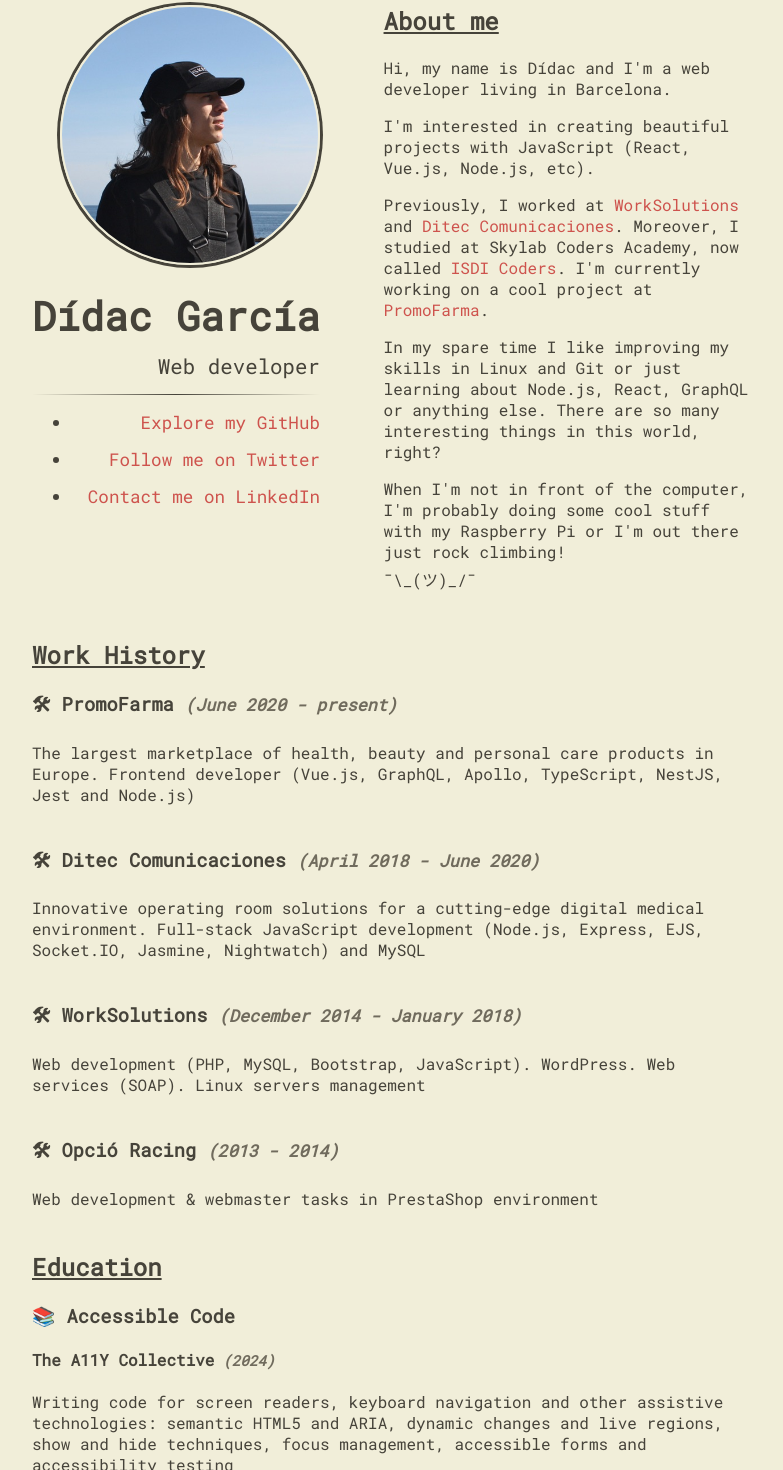
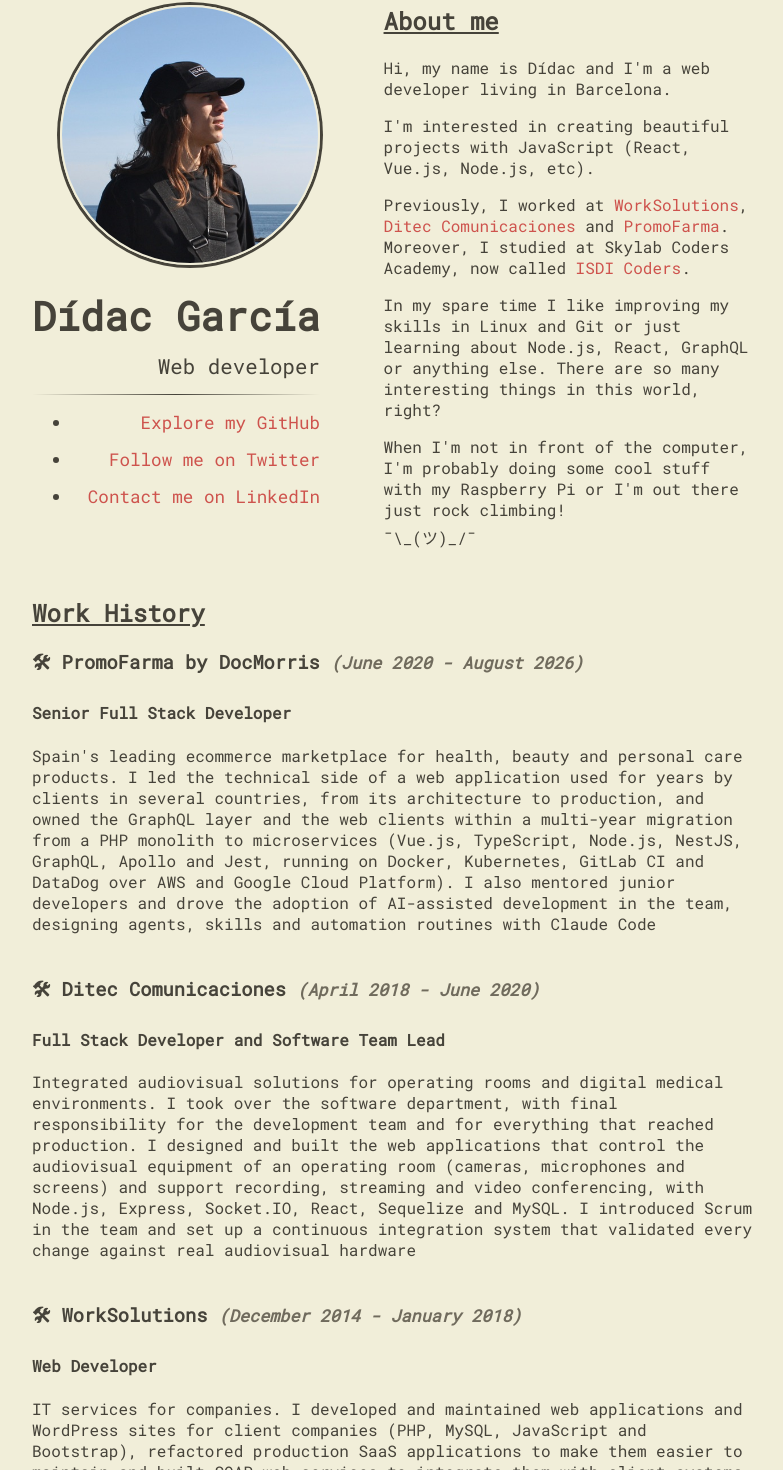
Before and after one commit to didaquis/didaquis.github.io, a Next.js app: page / in a window 1280 px wide. Shown: the part 79-1549 px from the top of the page, without its empty margins (246-1029 px from the left). Built offline with nearby package versions, Linux system fonts and the light colour scheme; some icons are missing.

Commit message:
Update Work History with roles, closed PromoFarma period and CV details

```diff
--- a/components/AboutMe.js
+++ b/components/AboutMe.js
@@ -4,7 +4,7 @@
 			<h2>About me</h2>
 			<p>Hi, my name is Dídac and I'm a web developer living in Barcelona.</p>
 			<p>I'm interested in creating beautiful projects with JavaScript (React, Vue.js, Node.js, etc).</p>
-			<p>Previously, I worked at <a href="https://worksolutions.es" target="_blank" rel="noopener noreferrer" title="WorkSolutions">WorkSolutions</a> and <a href="https://ditec.es" target="_blank" rel="noopener noreferrer" title="Ditec Comunicaciones">Ditec Comunicaciones</a>. Moreover, I studied at Skylab Coders Academy, now called <a href="https://isdicoders.com" target="_blank" rel="noopener noreferrer" title="ISDI Coders">ISDI Coders</a>. I'm currently working on a cool project at <a href="https://www.promofarma.com" target="_blank" rel="noopener noreferrer" title="PromoFarma">PromoFarma</a>.</p>
+			<p>Previously, I worked at <a href="https://worksolutions.es" target="_blank" rel="noopener noreferrer" title="WorkSolutions">WorkSolutions</a>, <a href="https://ditec.es" target="_blank" rel="noopener noreferrer" title="Ditec Comunicaciones">Ditec Comunicaciones</a> and <a href="https://www.promofarma.com" target="_blank" rel="noopener noreferrer" title="PromoFarma">PromoFarma</a>. Moreover, I studied at Skylab Coders Academy, now called <a href="https://isdicoders.com" target="_blank" rel="noopener noreferrer" title="ISDI Coders">ISDI Coders</a>.</p>
 			<p>In my spare time I like improving my skills in Linux and Git or just learning about Node.js, React, GraphQL or anything else. There are so many interesting things in this world, right?</p>
 			<p>When I'm not in front of the computer, I'm probably doing some cool stuff with my Raspberry Pi or I'm out there just rock climbing!<br /><span className="smile-face">¯\_(ツ)_/¯</span></p>
 		</section>
--- a/components/WorkHistory.js
+++ b/components/WorkHistory.js
@@ -2,20 +2,24 @@
 	<section className="full-width-section">
 		<h2>Work History</h2>
 		<article>
-			<h3>🛠 PromoFarma <span>(June 2020 - present)</span></h3>
-			<p>The largest marketplace of health, beauty and personal care products in Europe. Frontend developer (Vue.js, GraphQL, Apollo, TypeScript, NestJS, Jest and Node.js)</p>
+			<h3>🛠 PromoFarma by DocMorris <span>(June 2020 - August 2026)</span></h3>
+			<h4>Senior Full Stack Developer</h4>
+			<p>Spain's leading ecommerce marketplace for health, beauty and personal care products. I led the technical side of a web application used for years by clients in several countries, from its architecture to production, and owned the GraphQL layer and the web clients within a multi-year migration from a PHP monolith to microservices (Vue.js, TypeScript, Node.js, NestJS, GraphQL, Apollo and Jest, running on Docker, Kubernetes, GitLab CI and DataDog over AWS and Google Cloud Platform). I also mentored junior developers and drove the adoption of AI-assisted development in the team, designing agents, skills and automation routines with Claude Code</p>
 		</article>
 		<article>
 			<h3>🛠 Ditec Comunicaciones <span>(April 2018 - June 2020)</span></h3>
-			<p>Innovative operating room solutions for a cutting-edge digital medical environment. Full-stack JavaScript development (Node.js, Express, EJS, Socket.IO, Jasmine, Nightwatch) and MySQL</p>
+			<h4>Full Stack Developer and Software Team Lead</h4>
+			<p>Integrated audiovisual solutions for operating rooms and digital medical environments. I took over the software department, with final responsibility for the development team and for everything that reached production. I designed and built the web applications that control the audiovisual equipment of an operating room (cameras, microphones and screens) and support recording, streaming and video conferencing, with Node.js, Express, Socket.IO, React, Sequelize and MySQL. I introduced Scrum in the team and set up a continuous integration system that validated every change against real audiovisual hardware</p>
 		</article>
 		<article>
 			<h3>🛠 WorkSolutions <span>(December 2014 - January 2018)</span></h3>
-			<p>Web development (PHP, MySQL, Bootstrap, JavaScript). WordPress. Web services (SOAP). Linux servers management</p>
+			<h4>Web Developer</h4>
+			<p>IT services for companies. I developed and maintained web applications and WordPress sites for client companies (PHP, MySQL, JavaScript and Bootstrap), refactored production SaaS applications to make them easier to maintain and built SOAP web services to integrate them with client systems. I also owned the infrastructure: Linux server administration and MySQL and MariaDB management</p>
 		</article>
 		<article>
 			<h3>🛠 Opció Racing <span>(2013 - 2014)</span></h3>
-			<p>Web development & webmaster tasks in PrestaShop environment</p>
+			<h4>Web Developer</h4>
+			<p>Spare parts and components for competition vehicles. I developed and customised the online shop with PrestaShop, PHP and MySQL, managed virtual private servers and automated the processing of CSV product catalogues</p>
 		</article>
 	</section>
 )
```
